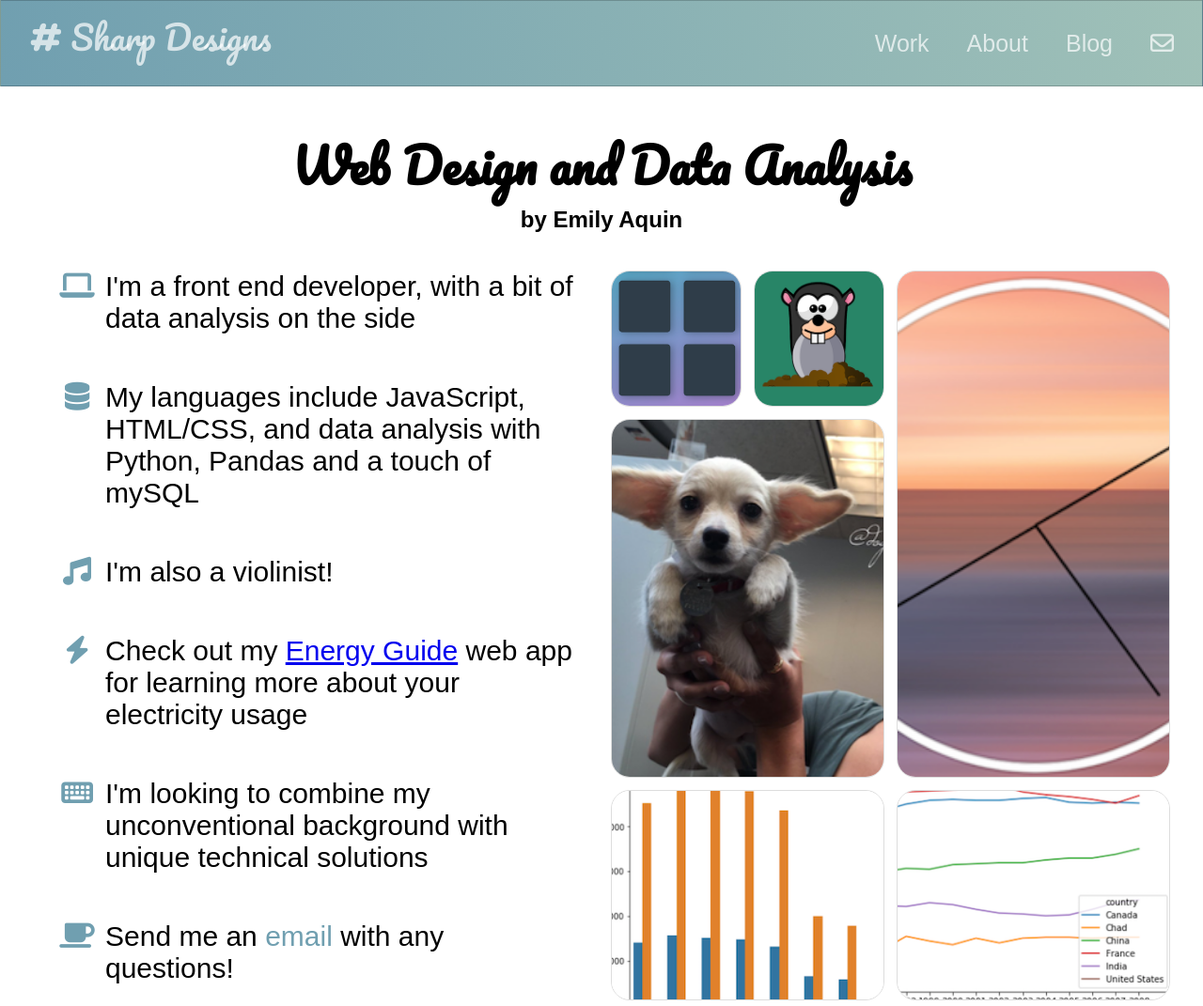
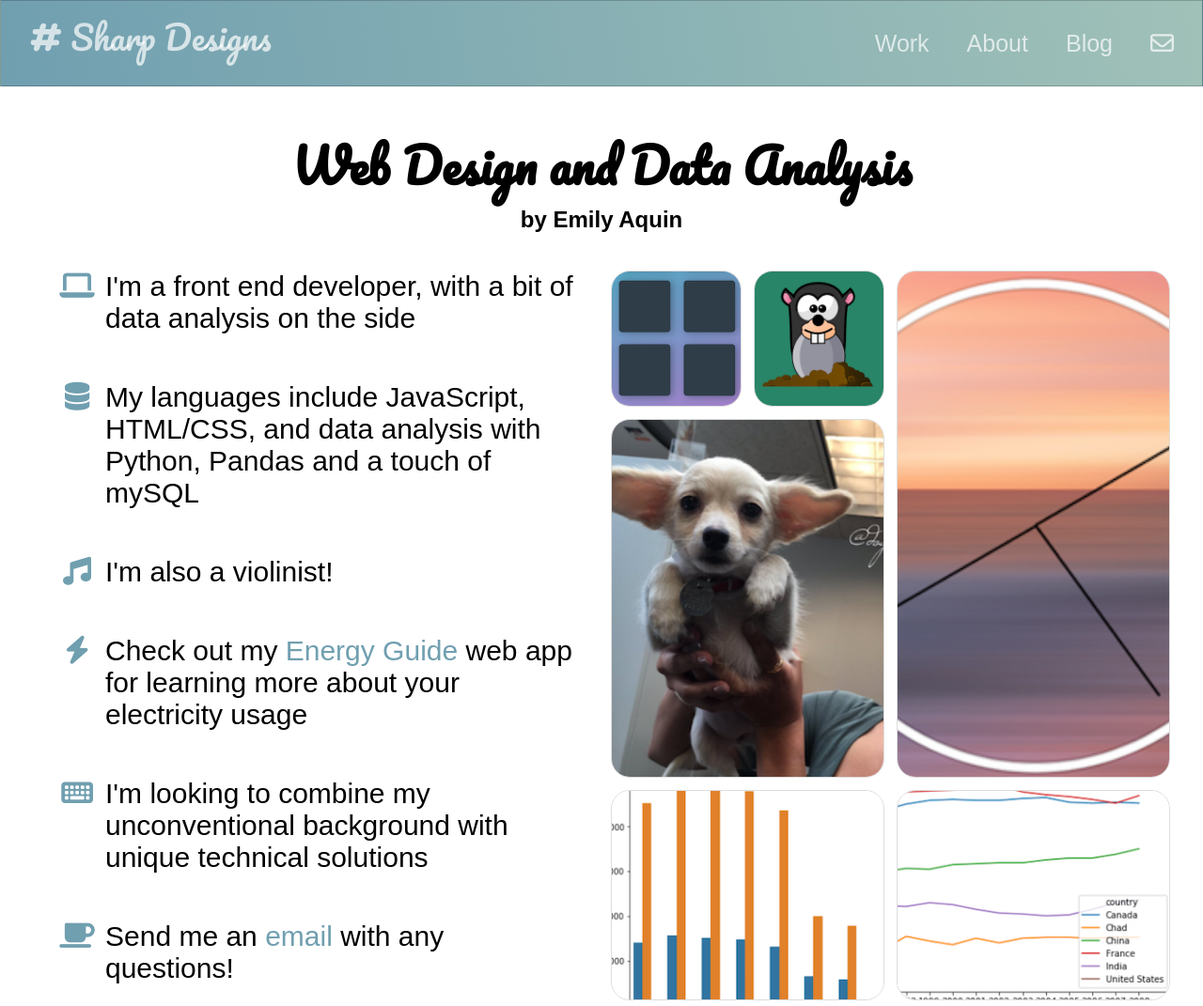
Before and after one commit to eaquin1/portfolio, a plain HTML site: page index.html in a window 1280 px wide. Shown: the top 1071 px of the page at 94% size. Drawn offline with Linux system fonts and the light colour scheme.

Commit message:
Update index.html

```diff
--- a/index.html
+++ b/index.html
@@ -45,7 +45,7 @@
         <li class="intro-li"><span class="fa-li"><i class="fas fa-laptop icon"></i></span>  I'm a front end developer, with a bit of data analysis on the side</li>
         <li class="intro-li"><span class="fa-li"><i class="fas fa-database icon"></i></span>  My languages include JavaScript, HTML/CSS, and data analysis with Python, Pandas and a touch of mySQL</li>
         <li class="intro-li"><span class="fa-li"><i class="fas fa-music icon"></i></span>  I'm also a violinist!</li>
-        <li class="intro-li"><span class="fa-li"><i class="fas fa-bolt icon"></i></span>Check out my <a href="https://energy-guide.herokuapp.com/">Energy Guide</a> web app for learning more about your electricity usage</li>
+        <li class="intro-li"><span class="fa-li"><i class="fas fa-bolt icon"></i></span>Check out my <a href="https://energy-guide.herokuapp.com/" class="email">Energy Guide</a> web app for learning more about your electricity usage</li>
         <li class="intro-li"><span class="fa-li"><i class="fas fa-keyboard icon"></i></span>  I'm looking to combine my unconventional background with unique technical solutions</li>
         <li class="intro-li"><span class="fa-li"><i class="fas fa-coffee icon"></i></span>  Send me an <a class="email" href="mailto:sharpdesignsdeveloper@gmail.com">email</a> with any questions!</li>
       </ul>
```
